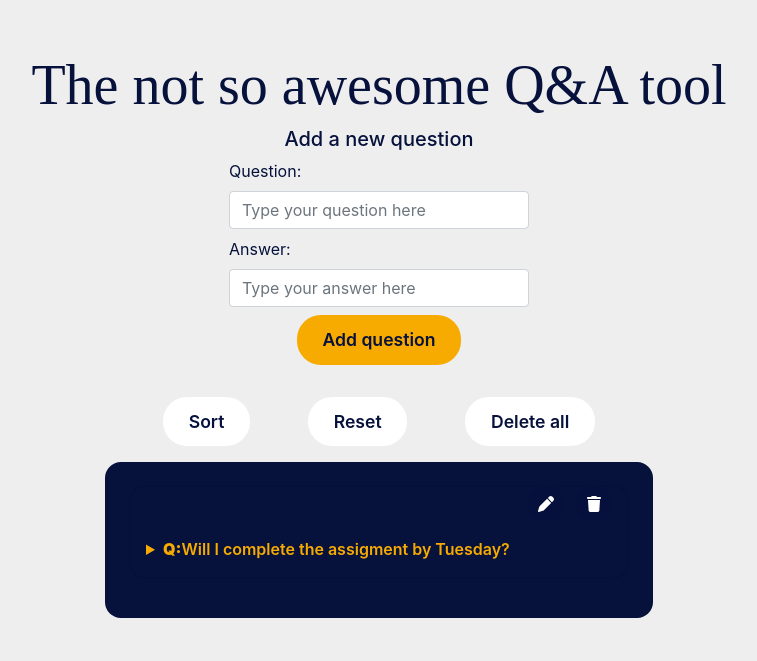
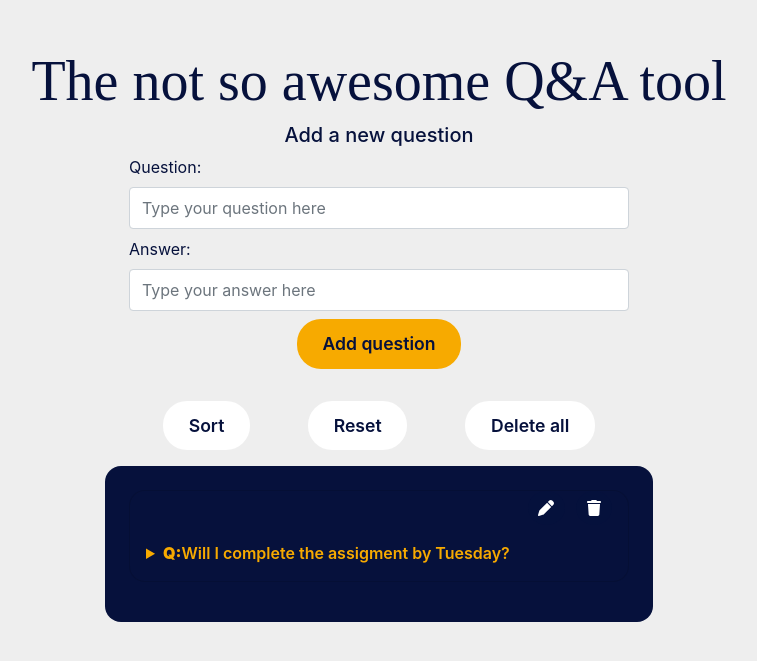
Before and after one commit to slvgonzalez/another-awesome-qa-tool, a React (Create React App) app: page / in a window 1280 px wide. Shown: the part 105-766 px from the top of the page, without its empty margins (261-1018 px from the left). Built offline with nearby package versions, Linux system fonts and the light colour scheme; a web font is replaced by a local one.

Commit message:
form styling

```diff
--- a/src/components/styles/Forms.css
+++ b/src/components/styles/Forms.css
@@ -7,6 +7,11 @@ form {
 
 label {
   color:#06113C;
+}
+
+.form-control {
+  padding: 0.5rem 0.75rem;
+  width: 500px;
 }
 
 
```
